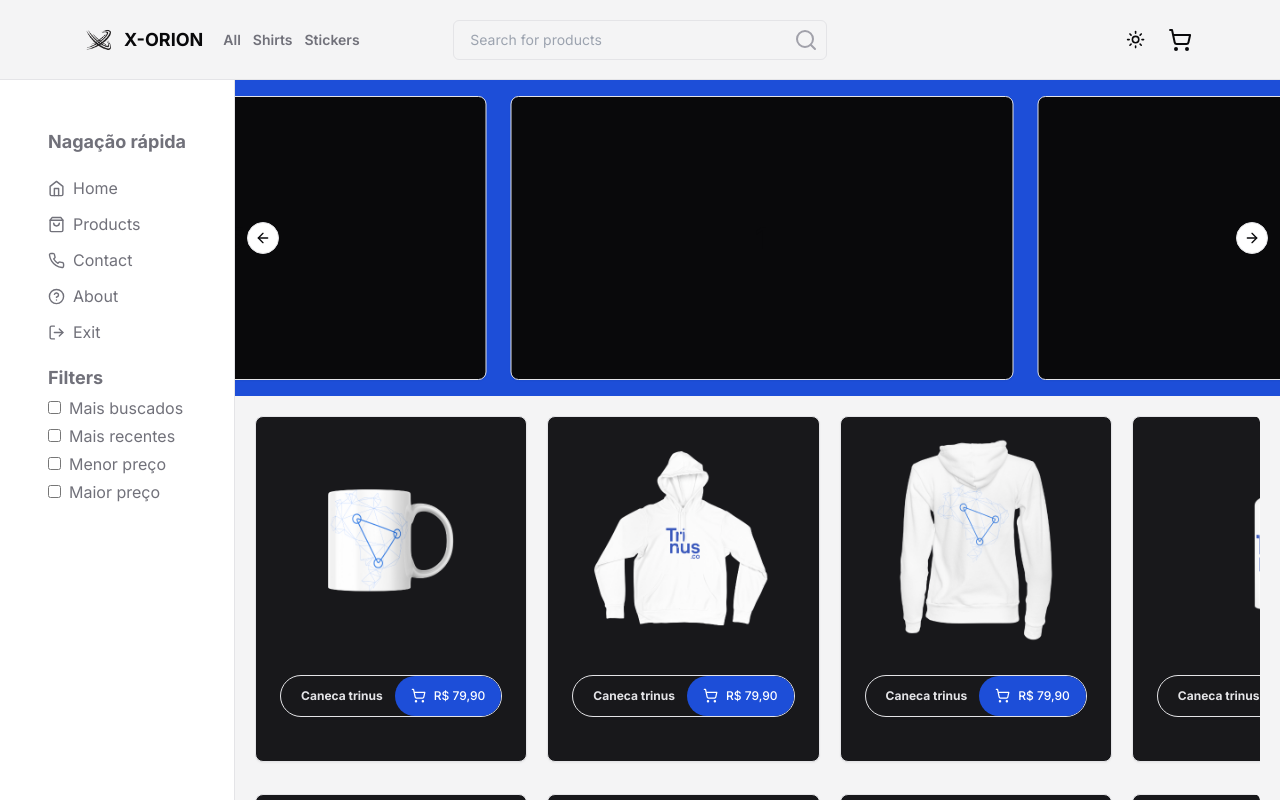
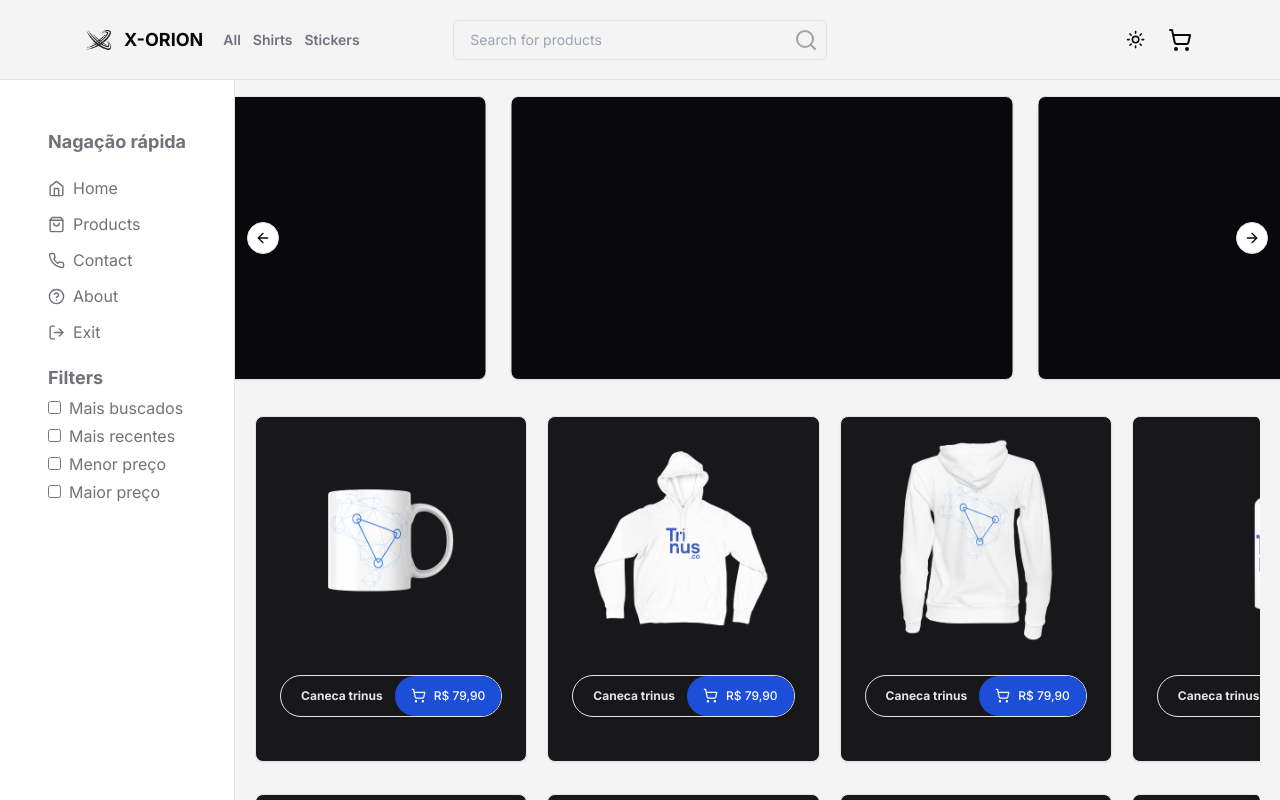
Before and after one commit to KARAUJO1003/e-commerce, a Next.js app: page / in a window 1280 px wide. Shown: the top 800 px of the page. Built offline with nearby package versions, Linux system fonts and the light colour scheme.

Commit message:
Update page.js

```diff
--- a/src/app/page.js
+++ b/src/app/page.js
@@ -60,7 +60,7 @@
       <div className="grid grid-flow-col-dense">
         <SideBar className="fixed left-0 top-0 " />
         <ScrollArea>
-          <div className="bg-blue-700 h-auto py-3 flex items-center mt-20 justify-center relative">
+          <div className=" h-auto py-3 flex items-center mt-20 justify-center relative">
             <Carousel
               opts={{
                 align: "center",
```
